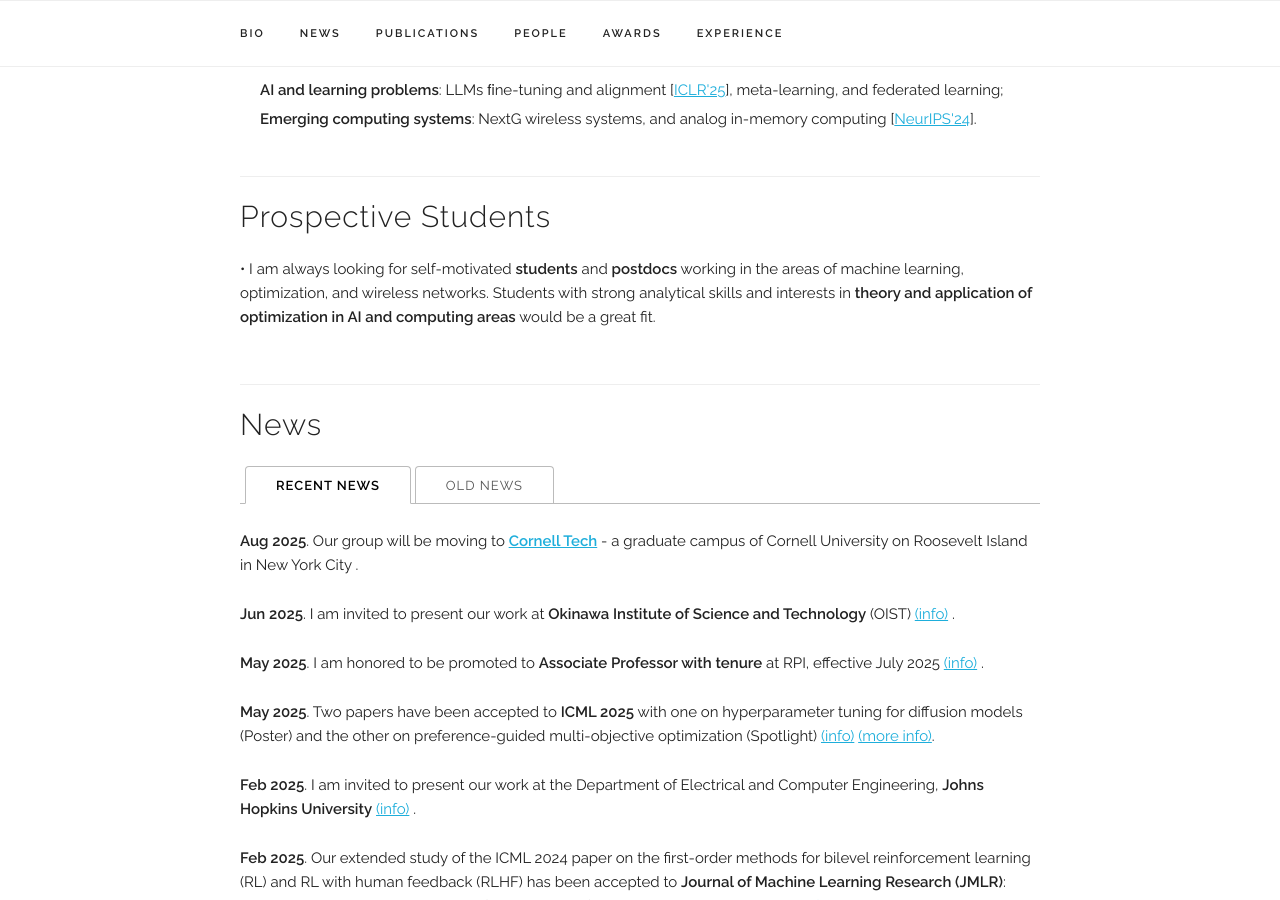
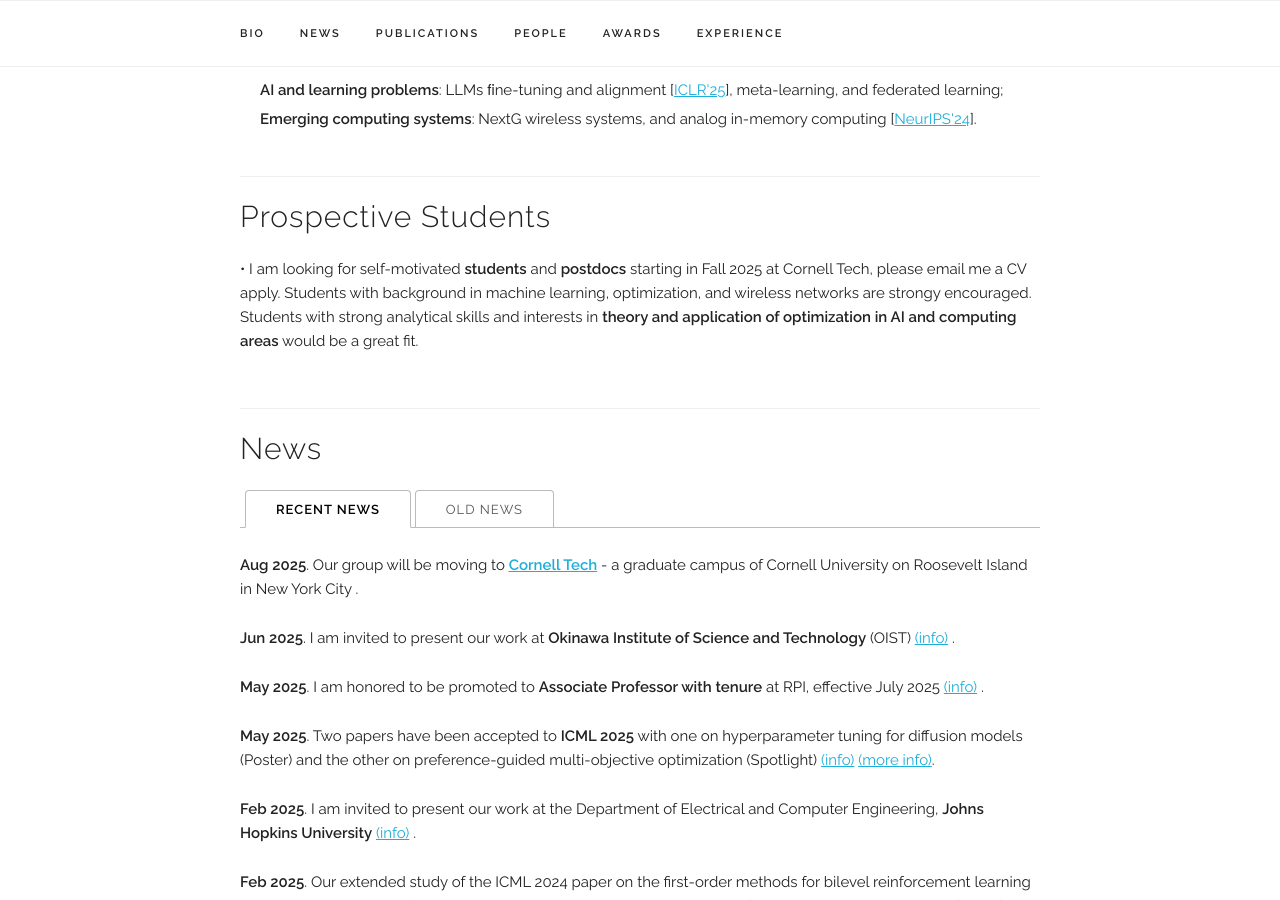
Before and after one commit to chentianyi19/chentianyi19.github.io, a Jekyll site: the page built from index.html, in a window 1280 px wide and 900 px high, scrolled down 976 px. Built offline with Jekyll 4.4.1, drawn with Linux system fonts in a browser that asks for light colours; some web fonts are replaced; comment, search, counter and statistics services are not loaded.

Commit message:
Update index.html

```diff
--- a/index.html
+++ b/index.html
@@ -31,12 +31,12 @@
 </p>
 </div>
 
-<!-- ========== Prospective Students ========== -->
+<!-- ========== Prospective Students and Postdocs ========== -->
 <div class="docs-section" id="prospective-students">
   <h4>Prospective Students</h4>
   <p>
   <span style="display: inline-block; margin-bottom: 10px">
-   &bull; I am always looking for self-motivated <b>students</b> and <b>postdocs</b> working in the areas of machine learning, optimization, and wireless networks. Students with strong analytical skills and interests in <b>theory and application of optimization in AI and computing areas</b> would be a great fit.
+   &bull; I am looking for self-motivated <b>students</b> and <b>postdocs</b> starting in Fall 2025 at Cornell Tech, please email me a CV apply. Students with background in machine learning, optimization, and wireless networks are strongy encouraged. Students with strong analytical skills and interests in <b>theory and application of optimization in AI and computing areas</b> would be a great fit.
   </p>
 </div>
 
```
